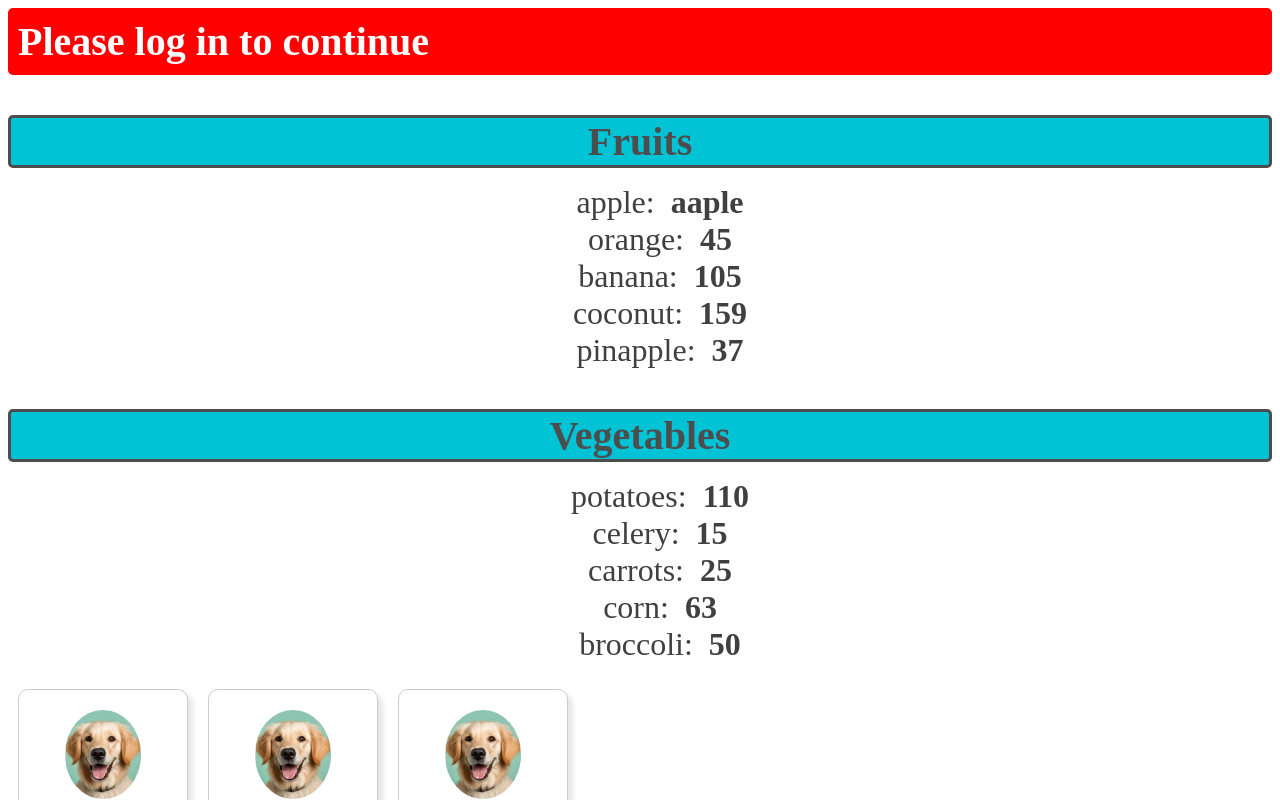
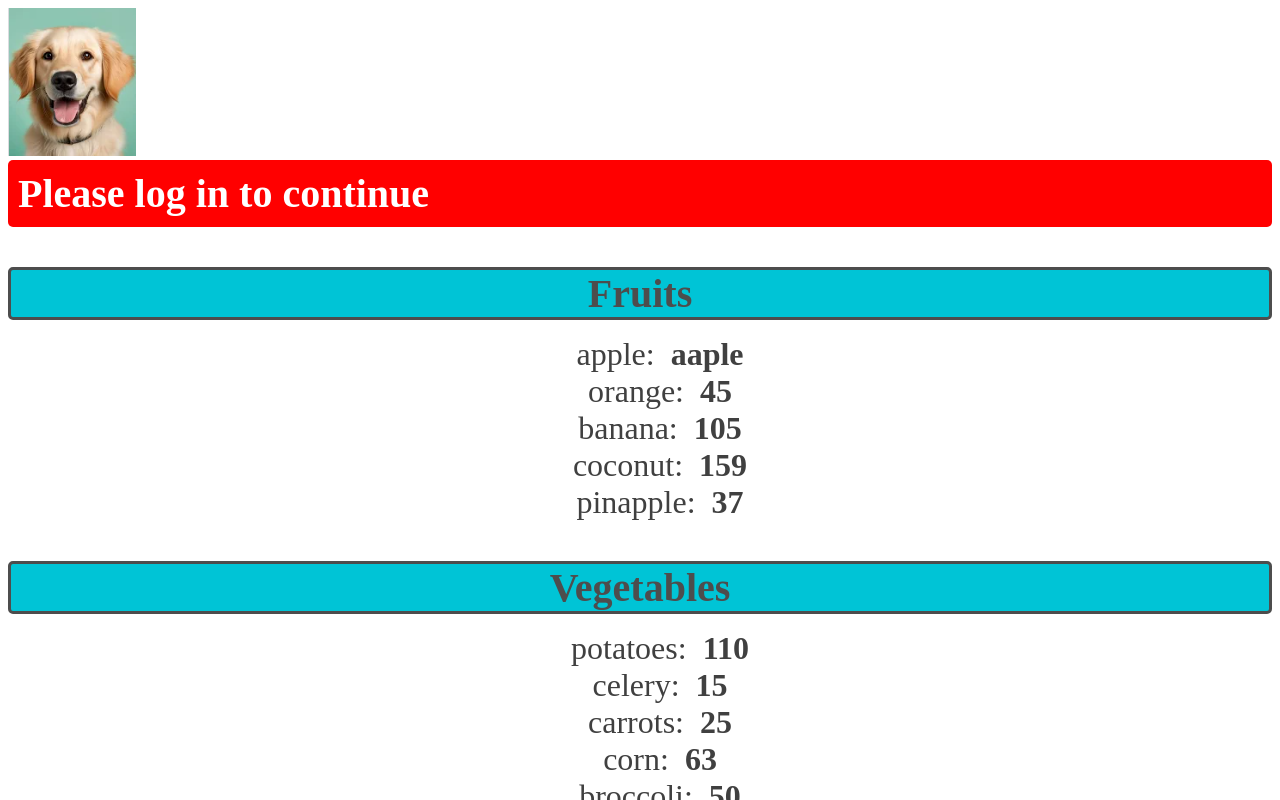
Before and after one commit to mmazzet/my-react-app, a React (Vite) app in the folder my-react-app/: page / in a window 1280 px wide. Shown: the top 800 px of the page. Built offline with nearby package versions, Linux system fonts and the light colour scheme.

Commit message:
click events

```diff
--- a/my-react-app/src/App.jsx
+++ b/my-react-app/src/App.jsx
@@ -2,6 +2,9 @@
 import Student from './Student.jsx'
 import UserGreeting from './UserGreeting.jsx'
 import List from './List.jsx'
+import Button from './Button.jsx'
+import ProfilePicture from './ProfilePicture.jsx'
+
 
 function App() {
 
@@ -19,6 +22,8 @@
 
   return(
     <>
+      {/* <Button /> */}
+      <ProfilePicture />
       <UserGreeting isLoggedIn={false} username="Cane"/>
       {/* {fruits.length > 0 ? <List items={fruits} category="Fruits"/> : null }
       {vegetables.length > 0 ? <List items={vegetables} category="Vegetables"/> : null } */}
--- /dev/null
+++ b/my-react-app/src/Button.jsx
@@ -0,0 +1,27 @@
+
+function Button(){
+
+  //const handleClick = () => console.log("OUCH!");
+  //const handleClick2 = (name) => console.log(`${name} stop clicking me`);
+
+  // return(<button onClick={() => handleClick2("Cane")}>Click me 😍</button>);
+
+  // let count = 0;
+  // const handleClick = (name) => {
+  //   if(count < 3) {
+  //     count++;
+  //     console.log(`${name} you clicked me ${count} time/s`);
+  //   }
+  //   else{
+  //     console.log(`${name} stop clicking me!`);
+  //   }
+  // };
+  // return(<button onClick={() => handleClick("Cane")}>Click me 😍</button>);
+
+  // EVENT PARAMETER
+
+  const handleClick = (e) => e.target.textContent = "Ouch 😭 ";
+  return(<button onDoubleClick={(e) => handleClick(e)}>Click me 😍</button>);
+}
+
+export default Button
--- /dev/null
+++ b/my-react-app/src/ProfilePicture.jsx
@@ -0,0 +1,10 @@
+
+function ProfilePicture(){
+
+  const imageUrl = './src/assets/dog.png';
+  const handleClick = (e) => e.target.style.display = "none";
+
+  return(<img onClick={(e) => handleClick(e)} src={imageUrl}></img>);
+}
+
+export default ProfilePicture
```
